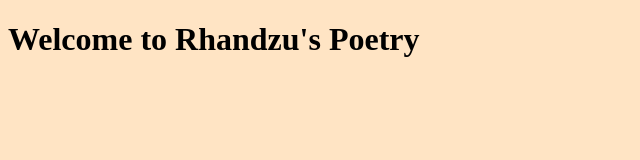
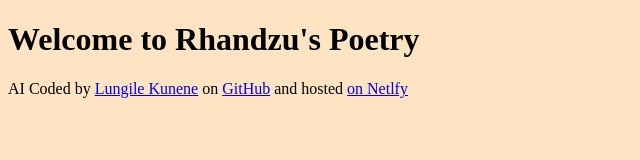
Before and after one commit to AcquziaCooper/AI-Poems, a plain HTML site: page index.html in a window 1280 px wide. Shown: the whole page, without its empty margins (0-640 px from the left). Drawn offline with Linux system fonts and the light colour scheme.

Commit message:
added footer

```diff
--- a/index.html
+++ b/index.html
@@ -8,6 +8,23 @@
   </head>
   <body>
     <h1>Welcome to Rhandzu's Poetry</h1>
+
+    <footer>
+      AI Coded by
+      <a href="https://github.com/AcquziaCooper" target="_blank"
+        >Lungile Kunene</a
+      >
+      on
+      <a href="https://github.com/AcquziaCooper/AI-Poems" target="_blank"
+        >GitHub</a
+      >
+      and hosted
+      <a
+        href="https://app.netlify.com/sites/rhandzupoems/overview"
+        target="_blank"
+        >on Netlfy</a
+      >
+    </footer>
     <script src="src/index.js"></script>
   </body>
 </html>
```
